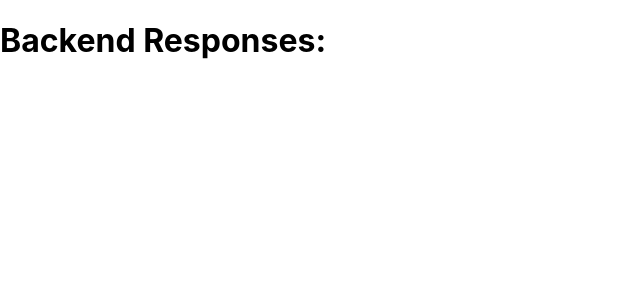
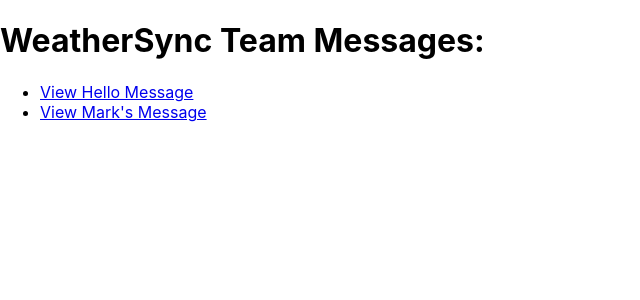
Before and after one commit to TheClimateChangers/WeatherSync, a React (Create React App) app in the folder frontend/: page / in a window 1280 px wide. Shown: the top 300 px of the page, without its empty margins (0-640 px from the left). Built offline with nearby package versions, Linux system fonts and the light colour scheme; no server answers.

Commit message:
Messages are separate with URLs

```diff
--- a/frontend/package.json
+++ b/frontend/package.json
@@ -10,6 +10,7 @@
     "axios": "^1.7.9",
     "react": "^19.0.0",
     "react-dom": "^19.0.0",
+    "react-router-dom": "^6.29.0",
     "react-scripts": "^3.0.1",
     "web-vitals": "^2.1.4"
   },
--- a/frontend/src/App.js
+++ b/frontend/src/App.js
@@ -1,28 +1,70 @@
 import React, { useEffect, useState } from "react";
+import { BrowserRouter as Router, Routes, Route, Link } from "react-router-dom";
 import axios from "axios";
 
-function App() {
-  const [helloMessage, setHelloMessage] = useState("");
-  const [marksMessage, setMarksMessage] = useState("");
+// Home component
+const Home = () => {
+  return (
+    <div>
+      <h1>WeatherSync Team Messages:</h1>
+      <nav>
+        <ul>
+          <li><Link to="/hello">View Hello Message</Link></li>
+          <li><Link to="/mark">View Mark's Message</Link></li>
+        </ul>
+      </nav>
+    </div>
+  );
+};
+
+// Hello Message component
+const HelloMessage = () => {
+  const [message, setMessage] = useState("");
 
   useEffect(() => {
-    // Fetch the Hello World message
     axios.get("http://127.0.0.1:8000/api/hello/")
-      .then(response => setHelloMessage(response.data.message))
+      .then(response => setMessage(response.data.message))
       .catch(error => console.error("Error fetching hello message:", error));
+  }, []);
 
-    // Fetch Mark's message
+  return (
+    <div>
+      <h2>Hello Message</h2>
+      <p>{message}</p>
+      <Link to="/">Back to Home</Link>
+    </div>
+  );
+};
+
+// Mark's Message component
+const MarksMessage = () => {
+  const [message, setMessage] = useState("");
+
+  useEffect(() => {
     axios.get("http://127.0.0.1:8000/api/mark/")
-      .then(response => setMarksMessage(response.data.message))
+      .then(response => setMessage(response.data.message))
       .catch(error => console.error("Error fetching marks message:", error));
   }, []);
 
   return (
     <div>
-      <h1>Backend Responses:</h1>
-      <p>{helloMessage}</p>  {/* Display Hello World message */}
-      <p>{marksMessage}</p>  {/* Display Mark's message */}
+      <h2>Mark's Message</h2>
+      <p>{message}</p>
+      <Link to="/">Back to Home</Link>
     </div>
+  );
+};
+
+// Main App component
+function App() {
+  return (
+    <Router>
+      <Routes>
+        <Route path="/" element={<Home />} />
+        <Route path="/hello" element={<HelloMessage />} />
+        <Route path="/mark" element={<MarksMessage />} />
+      </Routes>
+    </Router>
   );
 }
 
```
Also changed, not shown: 2 other files (tests, documents, lock files or other folders).
